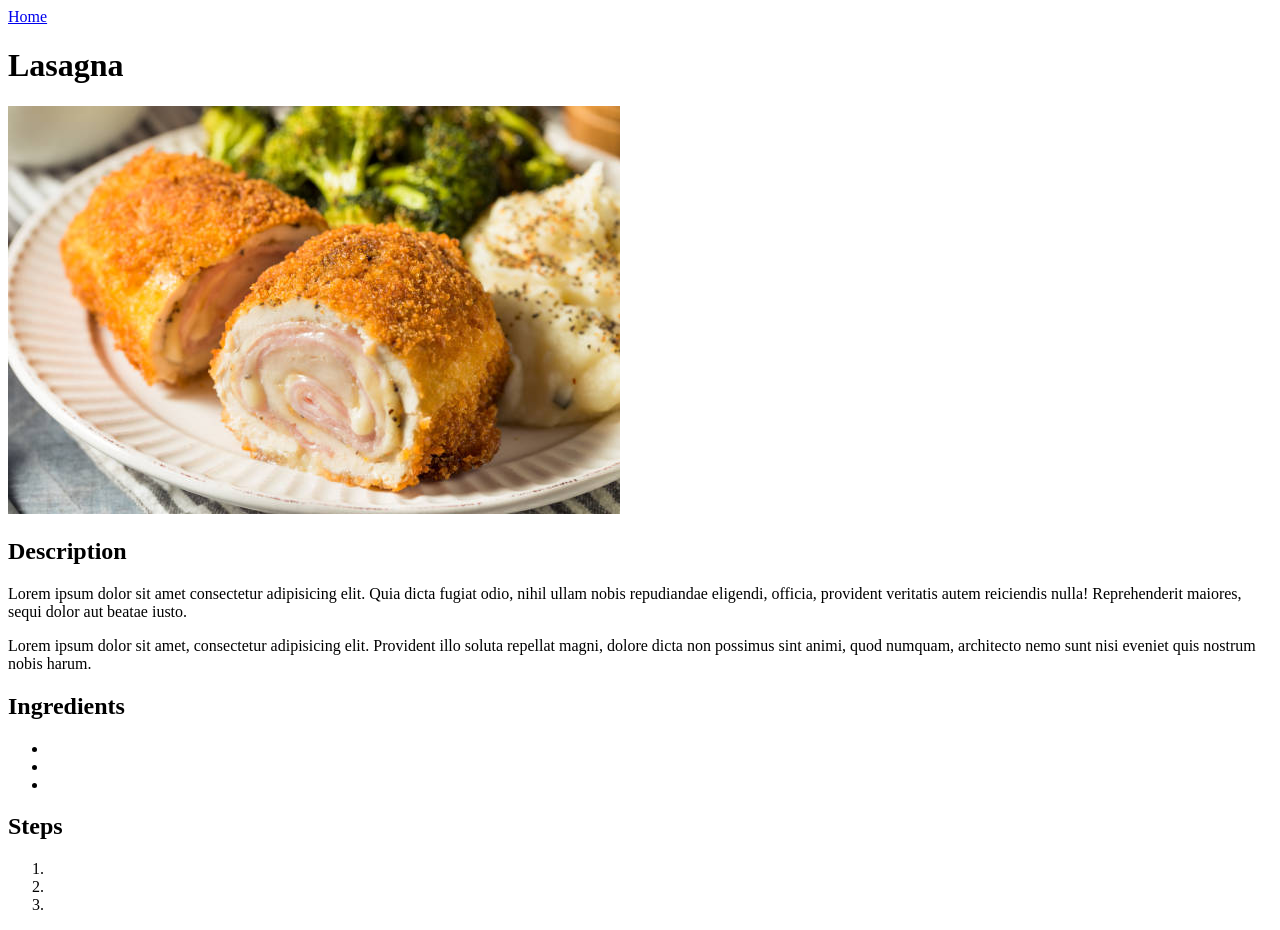
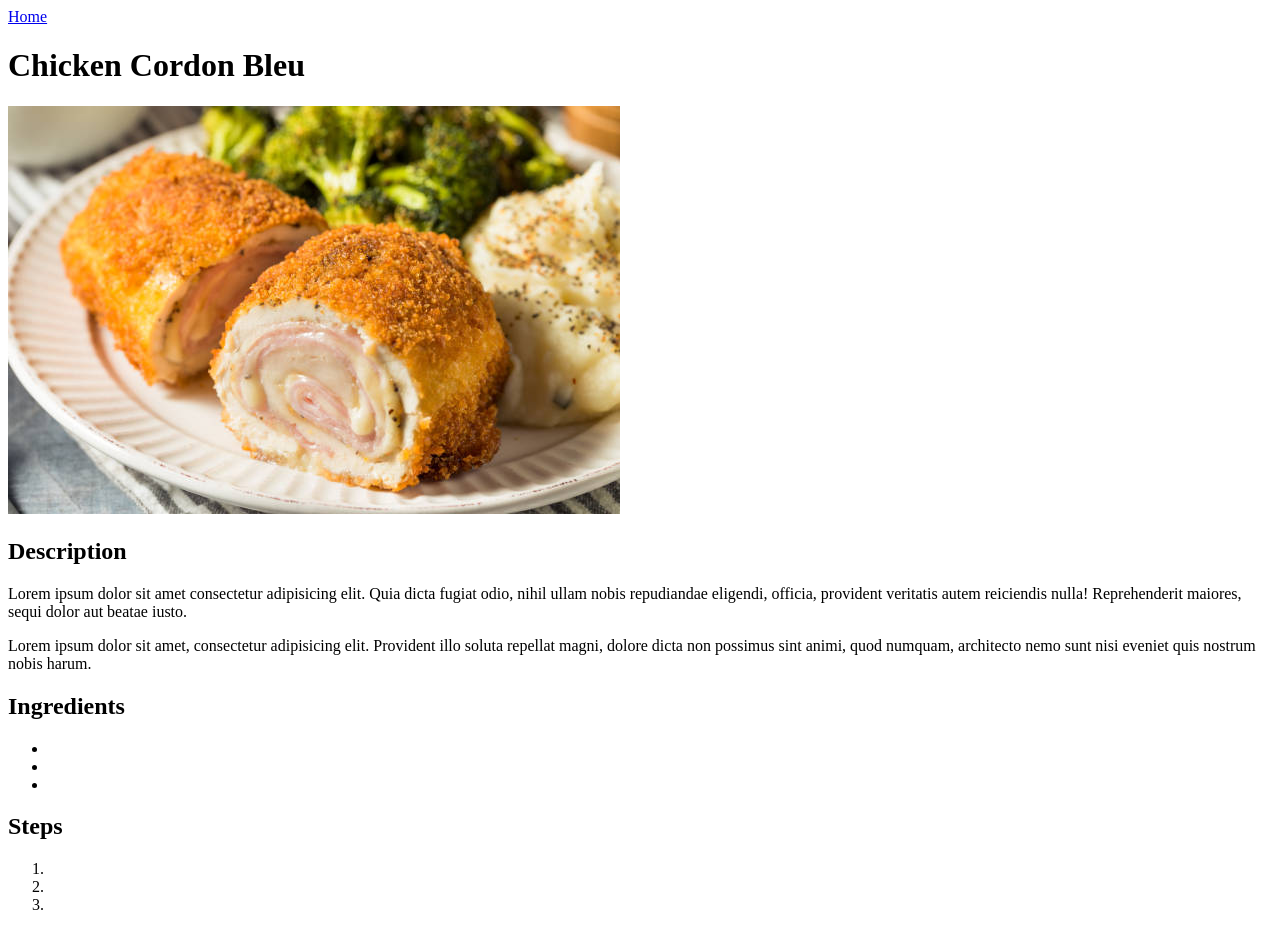
Before and after one commit to Demark85/odin-recipes, a plain HTML site: page recipes/chicken-cordon-blue.html in a window 1280 px wide. Drawn offline with Linux system fonts and the light colour scheme.

Commit message:
Fix all page titles

```diff
--- a/recipes/chicken-cordon-blue.html
+++ b/recipes/chicken-cordon-blue.html
@@ -3,11 +3,11 @@
 <head>
    <meta charset="UTF-8">
    <meta name="viewport" content="width=device-width, initial-scale=1.0">
-   <title>Document</title>
+   <title>Chicken Cordon Bleu</title>
 </head>
 <body>
    <a href="../index.html">Home</a>
-   <h1>Lasagna</h1>
+   <h1>Chicken Cordon Bleu</h1>
    <img src="./images/chicken-cordon-bleu.jpg" alt="Delicious serving of Chicken Cordon Bleu">
    <h2>Description</h2>
    <p>Lorem ipsum dolor sit amet consectetur adipisicing elit. Quia dicta fugiat odio, nihil ullam nobis repudiandae eligendi, officia, provident veritatis autem reiciendis nulla! Reprehenderit maiores, sequi dolor aut beatae iusto.
```
Also changed, not shown: recipes/biscuits-and-gravy.html (+2 -2 lines).
